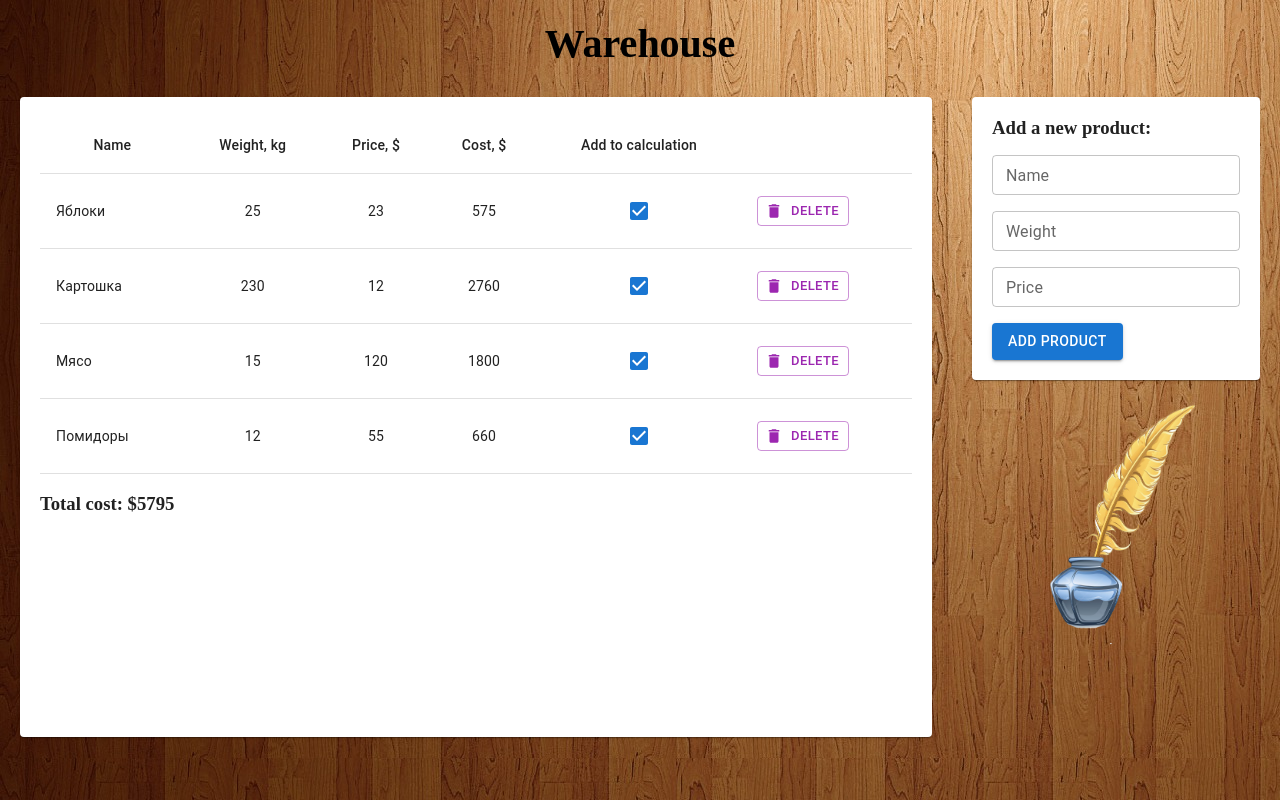
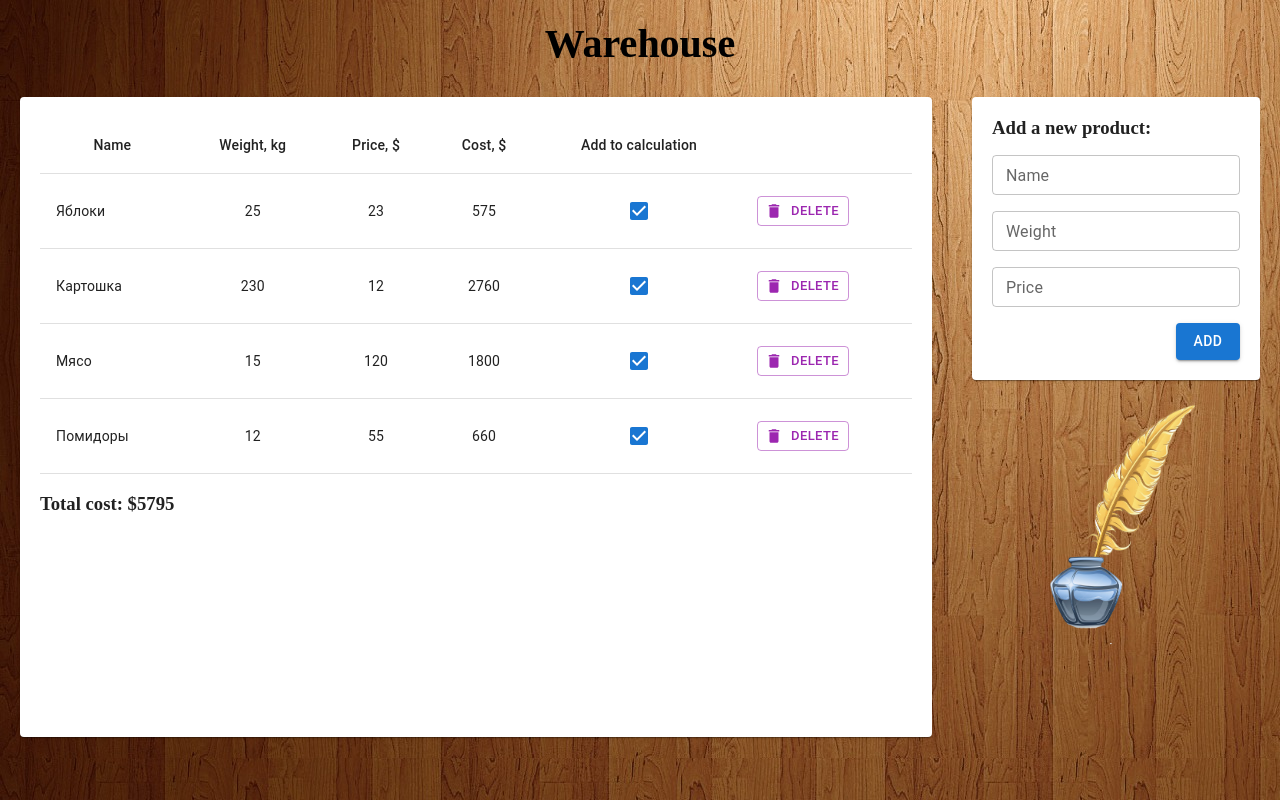
Before and after one commit to Dimon09031979/warehouse, a React (Create React App) app: page / in a window 1280 px wide. Built offline with nearby package versions, Linux system fonts and the light colour scheme.

Commit message:
выровнял кнопку

```diff
--- a/src/views/NewProduct.tsx
+++ b/src/views/NewProduct.tsx
@@ -19,6 +19,10 @@ const Title = styled('h3')({
 
 const HiddenInput = styled('input')({
   display: 'none'
+});
+
+const ButtonContainer = styled('div')({
+  textAlign: 'right'
 });
 
 const NewProduct: React.FunctionComponent = observer(() => {
@@ -51,9 +55,11 @@ const NewProduct: React.FunctionComponent = observer(() => {
       <EnterValue name='Weight' uploadValue={handleEnterNumber} reset={reset} />
       <EnterValue name='Price' uploadValue={handleEnterPrice} reset={reset} />
       <HiddenInput />
-      <Button variant='contained' onClick={addProduct}>
-        Add product
-      </Button>
+      <ButtonContainer>
+        <Button variant='contained' onClick={addProduct}>
+          Add
+        </Button>
+      </ButtonContainer>
     </Container>
   );
 });
```
